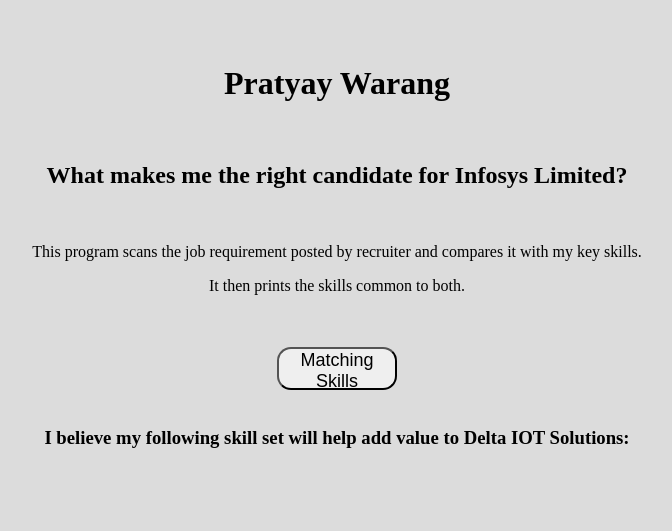
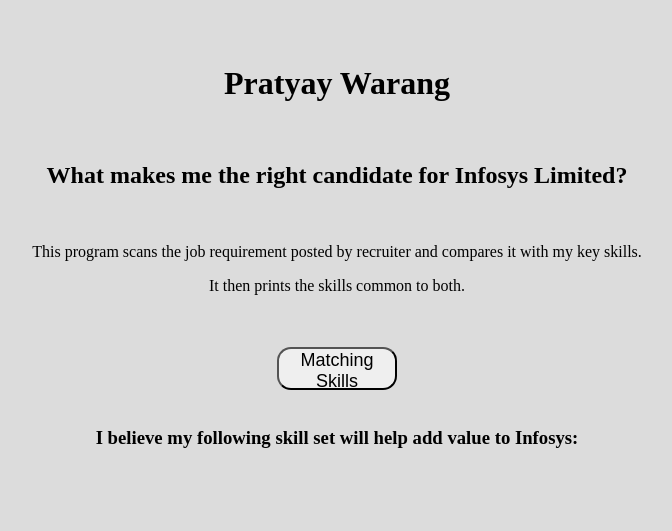
Before and after one commit to warangpratyay/Pratyay-s_Skills, a Flask app: page / in a window 1280 px wide. Shown: the top 531 px of the page, without its empty margins (303-975 px from the left). Run offline with Flask 2, Linux system fonts and the light colour scheme.

Commit message:
Update index.html

```diff
--- a/templates/index.html
+++ b/templates/index.html
@@ -28,7 +28,7 @@
 
         </form>
 		<br>
-		<h3>I believe my following skill set will help add value to Delta IOT Solutions:</h3>
+		<h3>I believe my following skill set will help add value to Infosys:</h3>
 		<h3 style="color:blue; margin: 0% 15% 0% 15%">{{ prediction_text }}</h3>
     </div>
 
```
